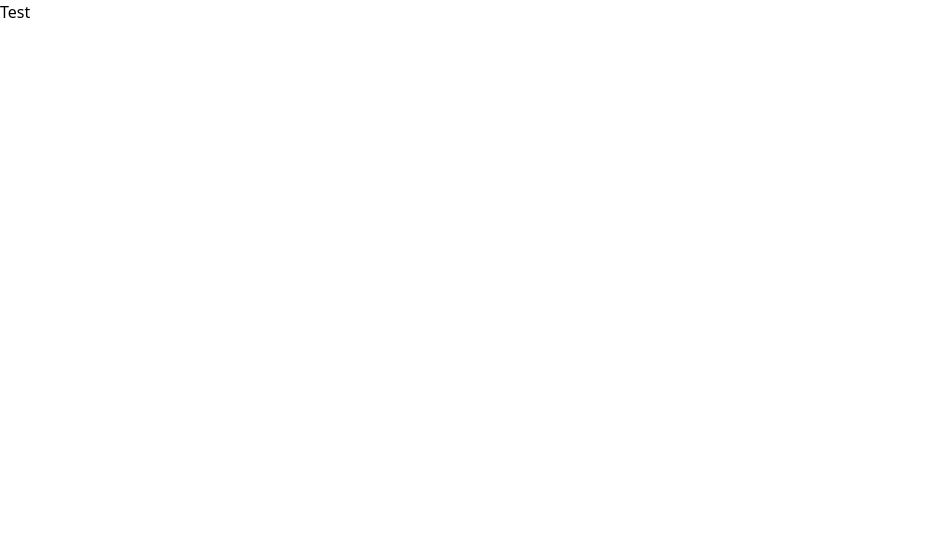
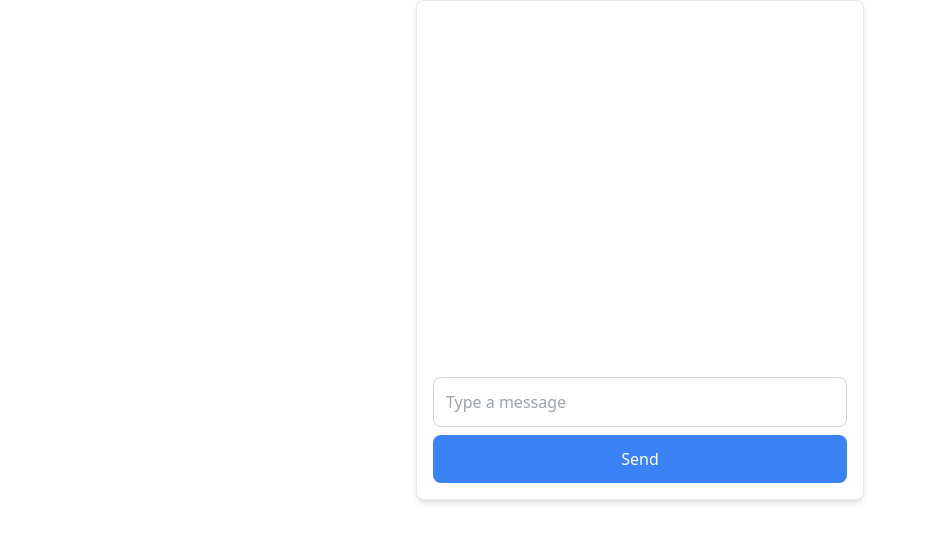
Before and after one commit to dclairvoyance/GarudaHacks5, a React (Vite) app in the folder frontend/: page /consultation in a window 1280 px wide. Shown: the top 542 px of the page, without its empty margins (0-927 px from the left). Built offline with nearby package versions, Linux system fonts and the light colour scheme.

Commit message:
feat: add chatbot

```diff
--- a/frontend/src/App.tsx
+++ b/frontend/src/App.tsx
@@ -1,5 +1,6 @@
 import { BrowserRouter, Routes, Route } from "react-router-dom";
 import LoginPage from "./pages/Login";
+import ChatBot from "./pages/Chatbot";
 
 function App() {
   return (
@@ -8,7 +9,7 @@ function App() {
           <Route path="/" element={<a>login </a>}></Route>
           <Route path="/login" element={<LoginPage />} />
           <Route path="/register" element={<h1>Test</h1>} />
-          <Route path="/consultation" element={<h1>Test</h1>} />
+          <Route path="/consultation" element={<ChatBot />} />
           <Route path="/tracker" element={<h1>Test</h1>} />
           <Route path="/progress" element={<h1>Test</h1>} />
       </Routes>
--- /dev/null
+++ b/frontend/src/pages/Chatbot.tsx
@@ -0,0 +1,64 @@
+import React, { useState, ChangeEvent, FormEvent } from 'react';
+
+interface Message {
+  id: number;
+  text: string;
+  sender: 'sender' | 'receiver';
+}
+
+const ChatBot: React.FC = () => {
+  const [messages, setMessages] = useState<Message[]>([]);
+  const [input, setInput] = useState('');
+  const [isSender, setIsSender] = useState(true); // Toggle to simulate different users
+
+  const handleInputChange = (e: ChangeEvent<HTMLInputElement>) => {
+    setInput(e.target.value);
+  };
+
+  const handleSubmit = (e: FormEvent<HTMLFormElement>) => {
+    e.preventDefault();
+
+    if (input.trim()) {
+      const newMessage: Message = {
+        id: messages.length + 1,
+        text: input,
+        sender: isSender ? 'sender' : 'receiver'
+      };
+      setMessages([...messages, newMessage]);
+      setInput('');
+      setIsSender(!isSender); // Toggle sender
+    }
+  };
+
+  return (
+    <div className="w-full max-w-md mx-auto p-4 border border-gray-200 rounded-lg bg-white shadow-md flex flex-col h-[500px]">
+      <div className="flex-1 overflow-y-auto p-2 space-y-2">
+        {messages.map((message) => (
+          <div
+            key={message.id}
+            className={`p-3 rounded-lg max-w-[70%] ${message.sender === 'sender' ? 'self-end bg-green-200 text-right' : 'self-start bg-gray-100 text-left'}`}
+          >
+            {message.text}
+          </div>
+        ))}
+      </div>
+      <form onSubmit={handleSubmit} className="flex flex-col mt-2">
+        <input
+          type="text"
+          value={input}
+          onChange={handleInputChange}
+          placeholder="Type a message"
+          className="w-full p-3 border border-gray-300 rounded-lg mb-2 focus:outline-none focus:ring-2 focus:ring-blue-400"
+        />
+        <button
+          type="submit"
+          className="w-full p-3 bg-blue-500 text-white rounded-lg hover:bg-blue-600 transition-colors"
+        >
+          Send
+        </button>
+      </form>
+    </div>
+  );
+};
+
+export default ChatBot;
```
